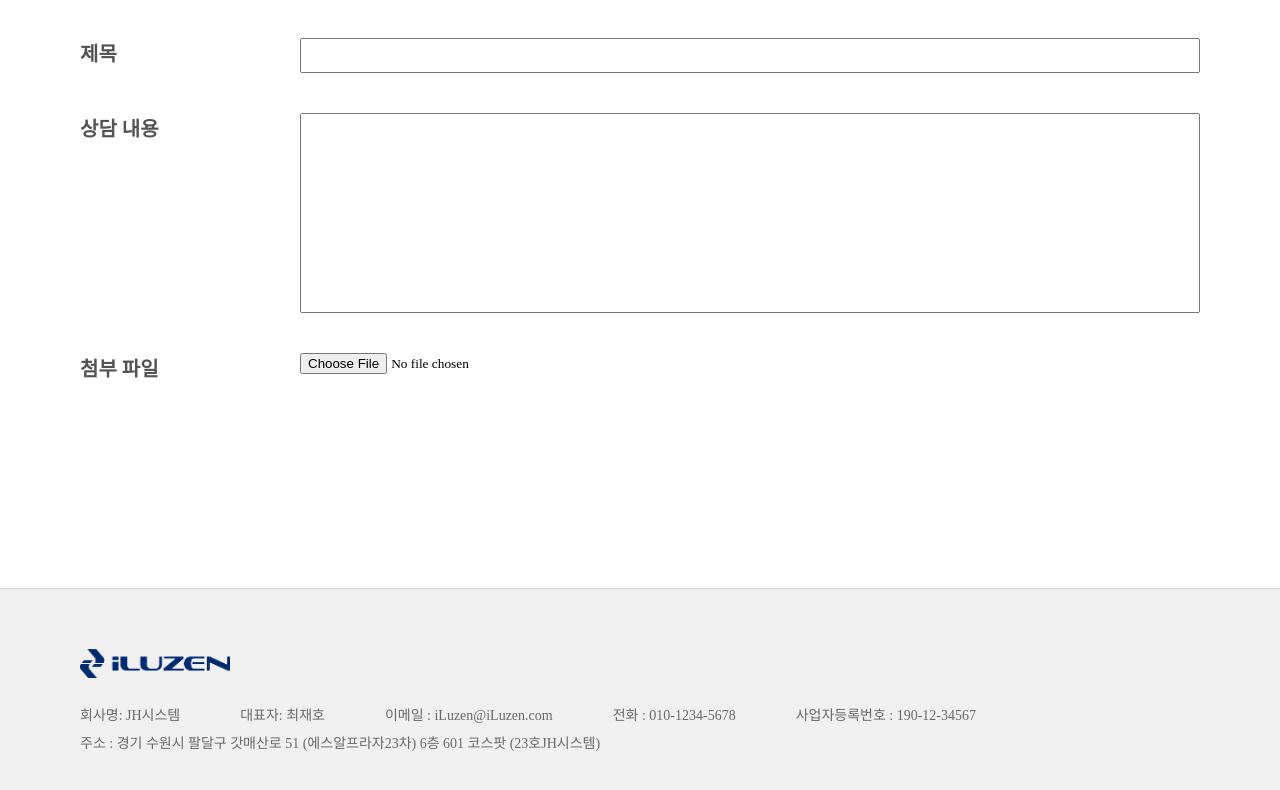
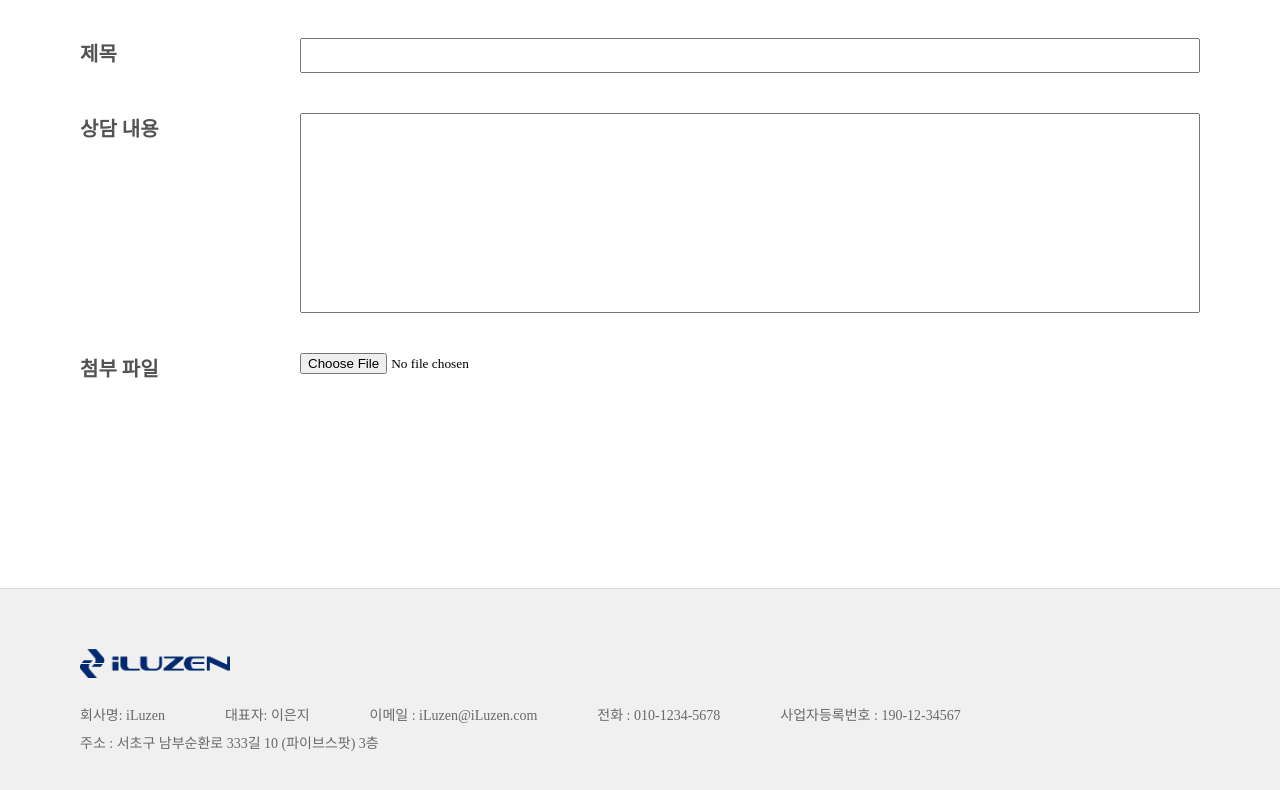
Before and after one commit to dlwhsk0/iLUZEN, a React (Create React App) app: page /pages/contact in a window 1280 px wide. Shown: the part 1345-2135 px from the top of the page. Built offline with nearby package versions, Linux system fonts and the light colour scheme; a web font is replaced by a local one.

Commit message:
2023-08-08 17:28

```diff
--- a/src/component/Footer.jsx
+++ b/src/component/Footer.jsx
@@ -9,15 +9,12 @@ export default function Footer() {
         <p style={{ height: "20px" }}></p>
         <div>
           <ul className="footer-list">
-            <li>회사명: JH시스템</li>
-            <li>대표자: 최재호</li>
+            <li>회사명: iLuzen</li>
+            <li>대표자: 이은지</li>
             <li>이메일 : iLuzen@iLuzen.com</li>
             <li>전화 : 010-1234-5678</li>
             <li>사업자등록번호 : 190-12-34567</li>
-            <li>
-              주소 : 경기 수원시 팔달구 갓매산로 51 (에스알프라자23차) 6층 601
-              코스팟 (23호JH시스템)
-            </li>
+            <li>주소 : 서초구 남부순환로 333길 10 (파이브스팟) 3층</li>
           </ul>
         </div>
       </div>
```
